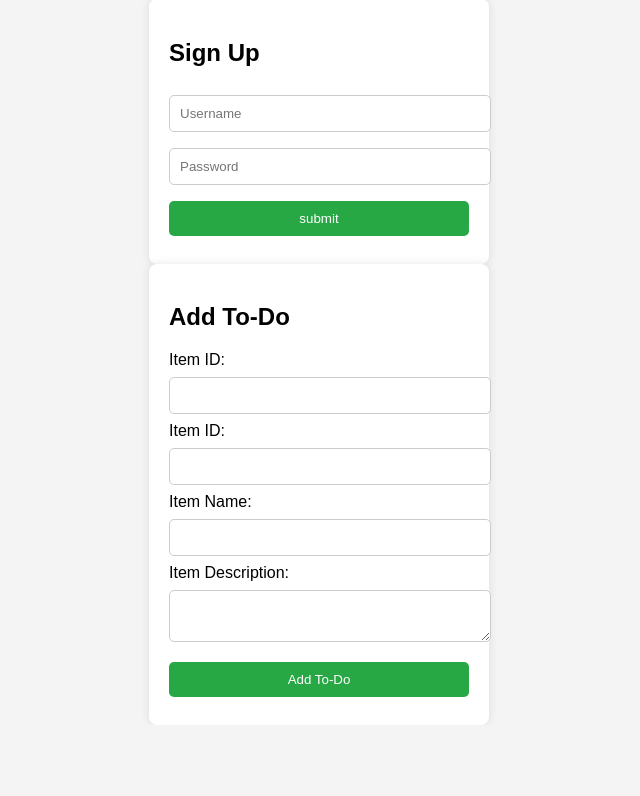
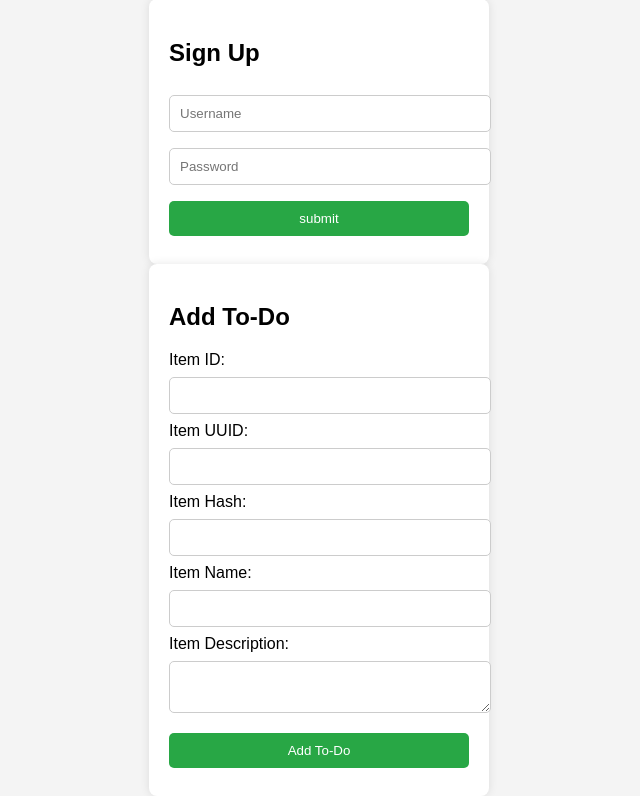
Before and after one commit to mudassirl6/Flask, a Flask app: page / in a window 1280 px wide. Shown: the part 257-1053 px from the top of the page, without its empty margins (321-961 px from the left). Before the commit the page ends 954 px from the top, so only its background shows below. Run offline with Flask 3, Linux system fonts and the light colour scheme.

Commit message:
added hash

```diff
--- a/FrontEnd/templates/index.html
+++ b/FrontEnd/templates/index.html
@@ -71,8 +71,11 @@
             <label for="item_id">Item ID:</label>
             <input type="text" id="item_id" name="item_id" required>
 
-            <label for="item_uuid">Item ID:</label>
+            <label for="item_uuid">Item UUID:</label>
             <input type="text" id="item_uuid" name="item_uuid" required>
+
+            <label for="item_Hash">Item Hash:</label>
+            <input type="text" id="item_hash" name="item_Hash" required>
 
 
 
```
